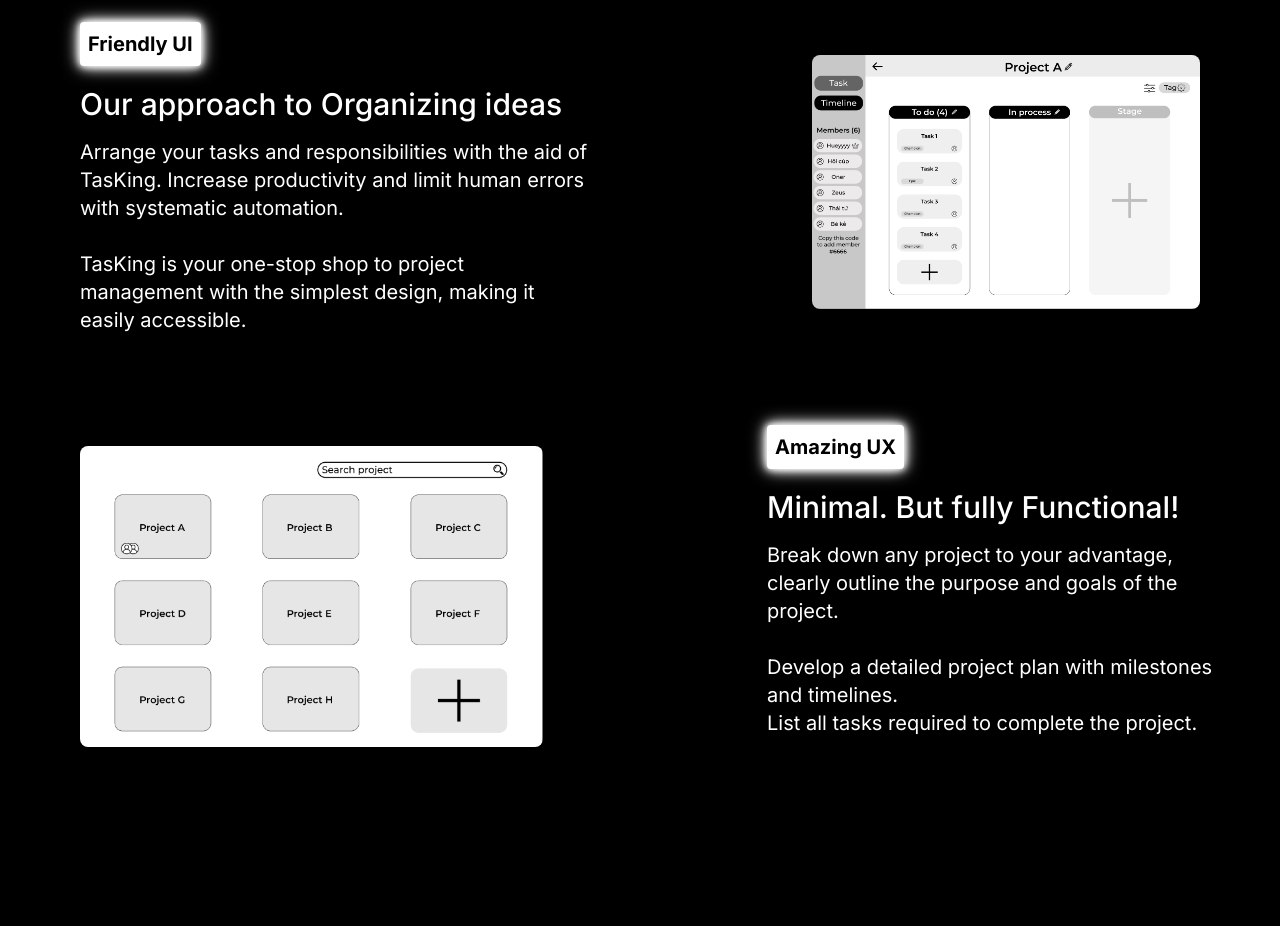
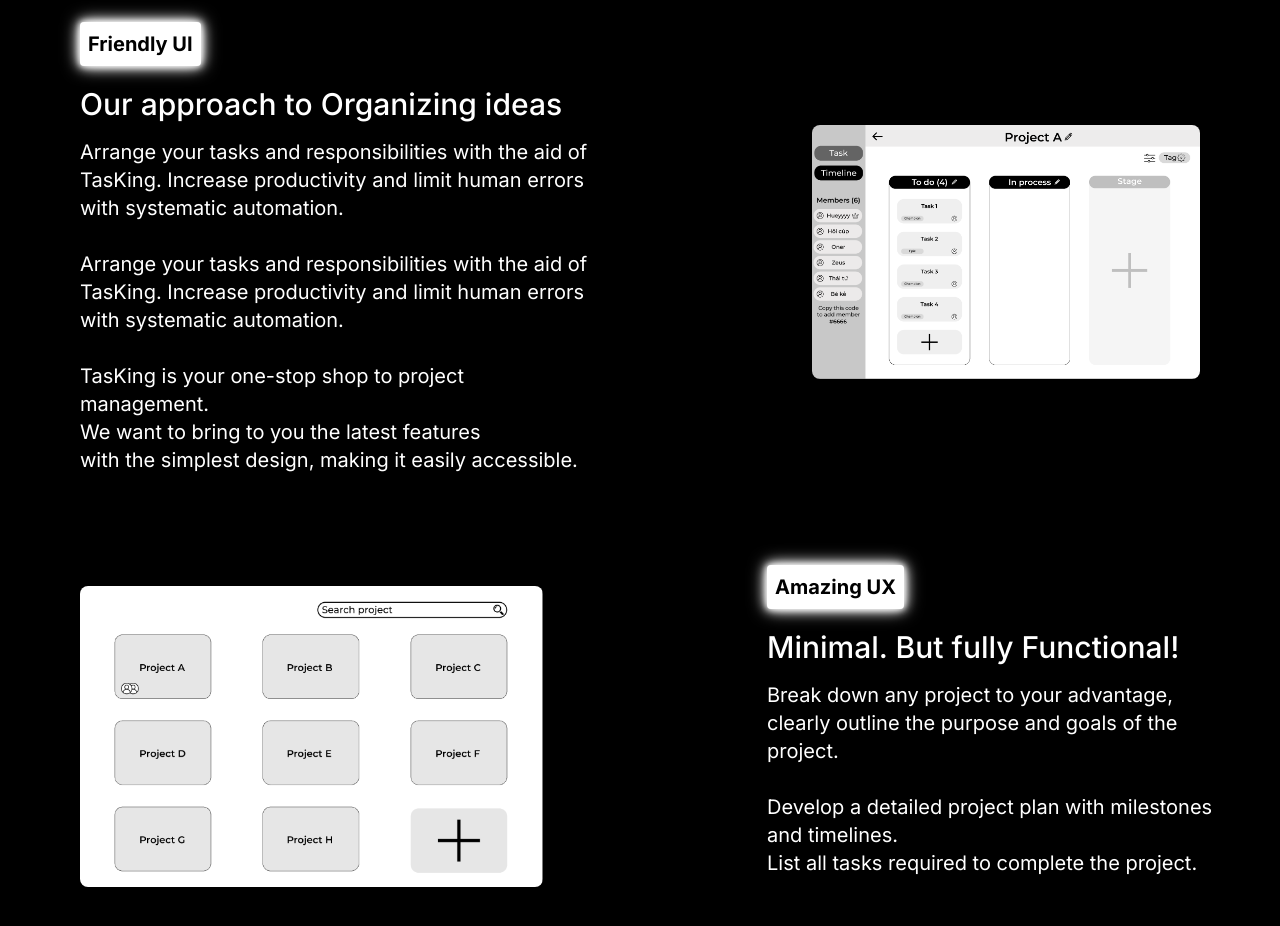
Before and after one commit to tpSpace/task_manager_fe, a Next.js app: page / in a window 1280 px wide. Shown: the part 1080-2006 px from the top of the page. Built offline with nearby package versions, Linux system fonts and the light colour scheme.

Commit message:
Phuc | fix break paragraph

```diff
--- a/components/PageBody.tsx
+++ b/components/PageBody.tsx
@@ -96,8 +96,14 @@ const PageBody: React.FC = () => {
               automation.
               <br />
               <br />
-              TasKing is your one-stop shop to project management with the
-              simplest design, making it easily accessible.
+              Arrange your tasks and responsibilities with the aid of <br />
+              TasKing. Increase productivity and limit human errors <br />
+              with systematic automation.
+              <br />
+              <br />
+              TasKing is your one-stop shop to project management. <br />
+              We want to bring to you the latest features <br />
+              with the simplest design, making it easily accessible.
             </p>
           </div>
           {/* Image 1 */}
```
